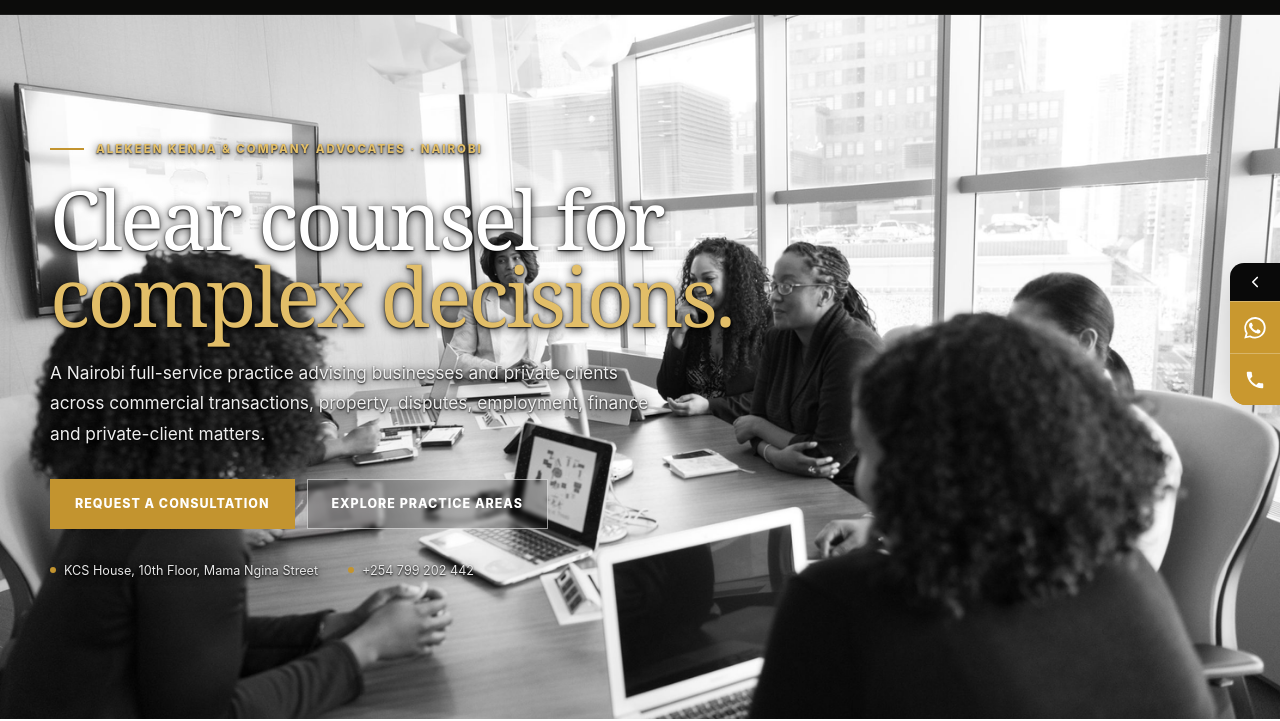
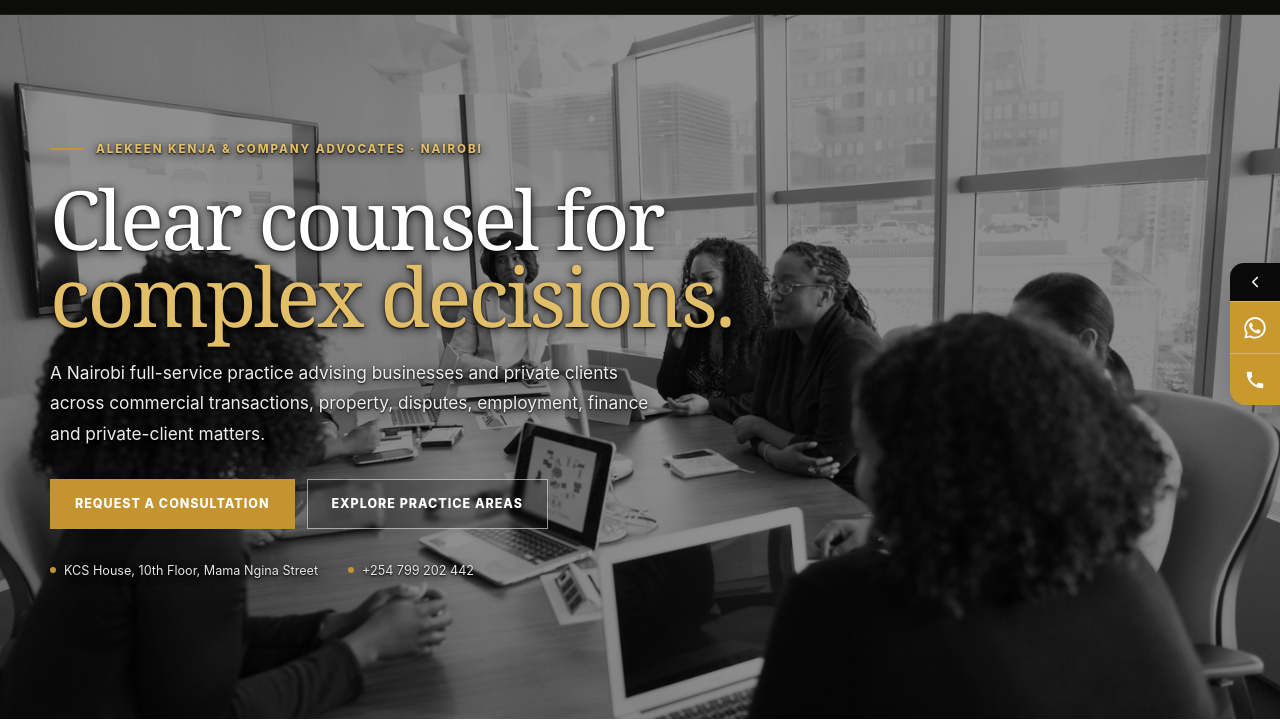
Before and after one commit to makebelief/alekeen-kenja-company-advocates, a plain HTML site: page index.html in a window 1280 px wide. Shown: the part 82-803 px from the top of the page. Drawn offline with Linux system fonts and the light colour scheme.

Commit message:
Add balanced dark film over hero image

```diff
--- a/assets/css/site.css
+++ b/assets/css/site.css
@@ -329,3 +329,32 @@
 @media(max-width:480px){
   .alekeen-hero{background-position:58% 42% !important}
 }
+
+/* 2026-10-05 HERO FILM TUNING
+   Uniform dark film over the supplied boardroom image: enough contrast for copy,
+   while keeping the people and room clearly visible. */
+.alekeen-hero{
+  position:relative;
+  isolation:isolate;
+}
+.alekeen-hero::before{
+  content:"" !important;
+  display:block !important;
+  position:absolute;
+  inset:0;
+  z-index:1;
+  pointer-events:none;
+  background:rgba(0,0,0,.44) !important;
+  opacity:1 !important;
+}
+.alekeen-hero::after{
+  content:none !important;
+  display:none !important;
+}
+.alekeen-hero .container{
+  position:relative;
+  z-index:2;
+}
+@media(max-width:720px){
+  .alekeen-hero::before{background:rgba(0,0,0,.48) !important}
+}
```
